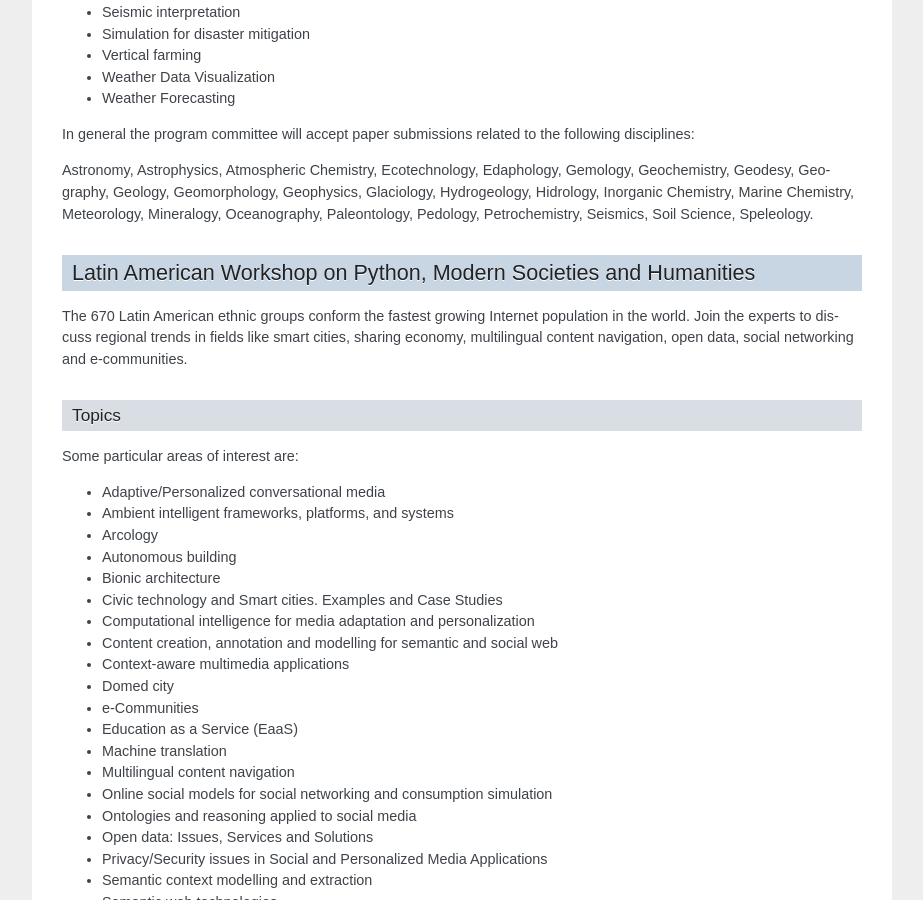
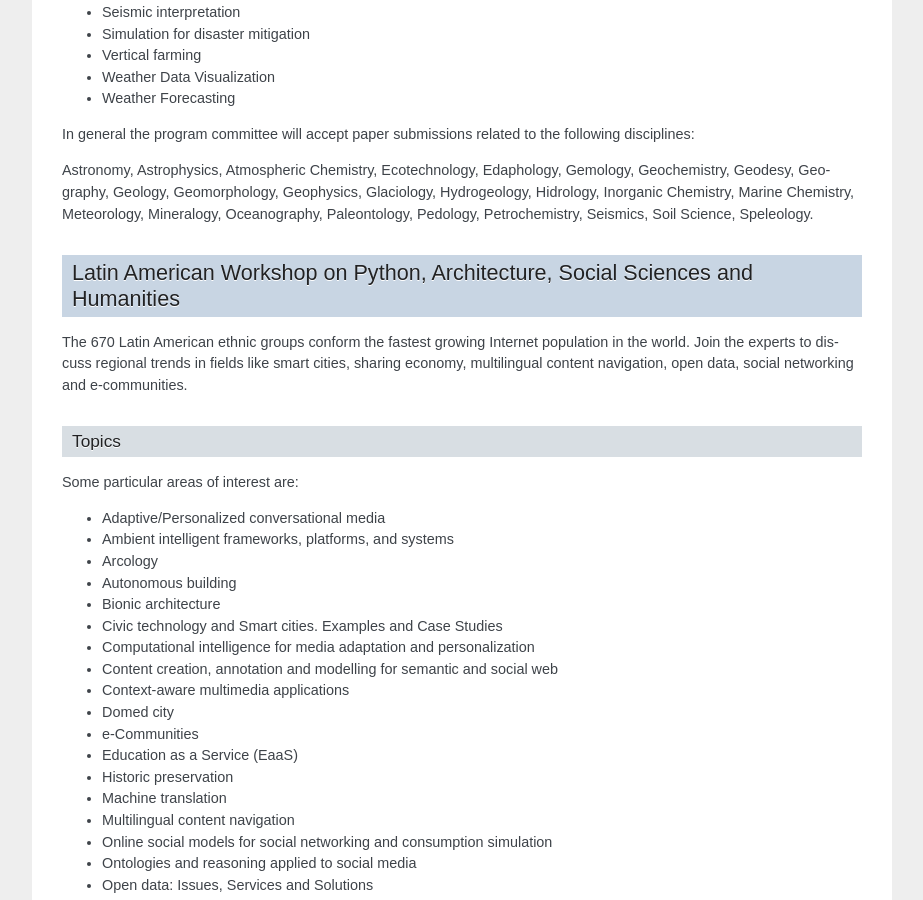
Before and after one commit to scipy-latinamerica/scipyla2017, a Sphinx documentation site: the page built from docs/tracks.md, in a window 1280 px wide and 900 px high, scrolled down 6282 px. Shown: the whole window, without its empty margins (198-1121 px from the left). Built offline with Sphinx 7.4.7, drawn with Linux system fonts in a browser that asks for light colours; formulas are drawn with MathJax 3; some of the changed text lies outside the part shown.

Commit message:
[program] close #41 - Add Historic Preservation in Architecture (new) + Social Sciences + Humanities track

```diff
--- a/docs/tracks.md
+++ b/docs/tracks.md
@@ -327,7 +327,7 @@
 Inorganic Chemistry, Marine Chemistry, Meteorology, Mineralogy, Oceanography,
 Paleontology, Pedology, Petrochemistry, Seismics, Soil Science, Speleology.
 
-## Latin American Workshop on Python, Modern Societies and Humanities
+## Latin American Workshop on Python, Architecture, Social Sciences and Humanities
 
 The 670 Latin American ethnic groups conform the fastest growing Internet
 population in the world. Join the experts to discuss regional trends in fields
@@ -350,6 +350,7 @@
 - Domed city
 - e-Communities
 - Education as a Service (EaaS)
+- Historic preservation
 - Machine translation
 - Multilingual content navigation
 - Online social models for social networking and consumption simulation
```
